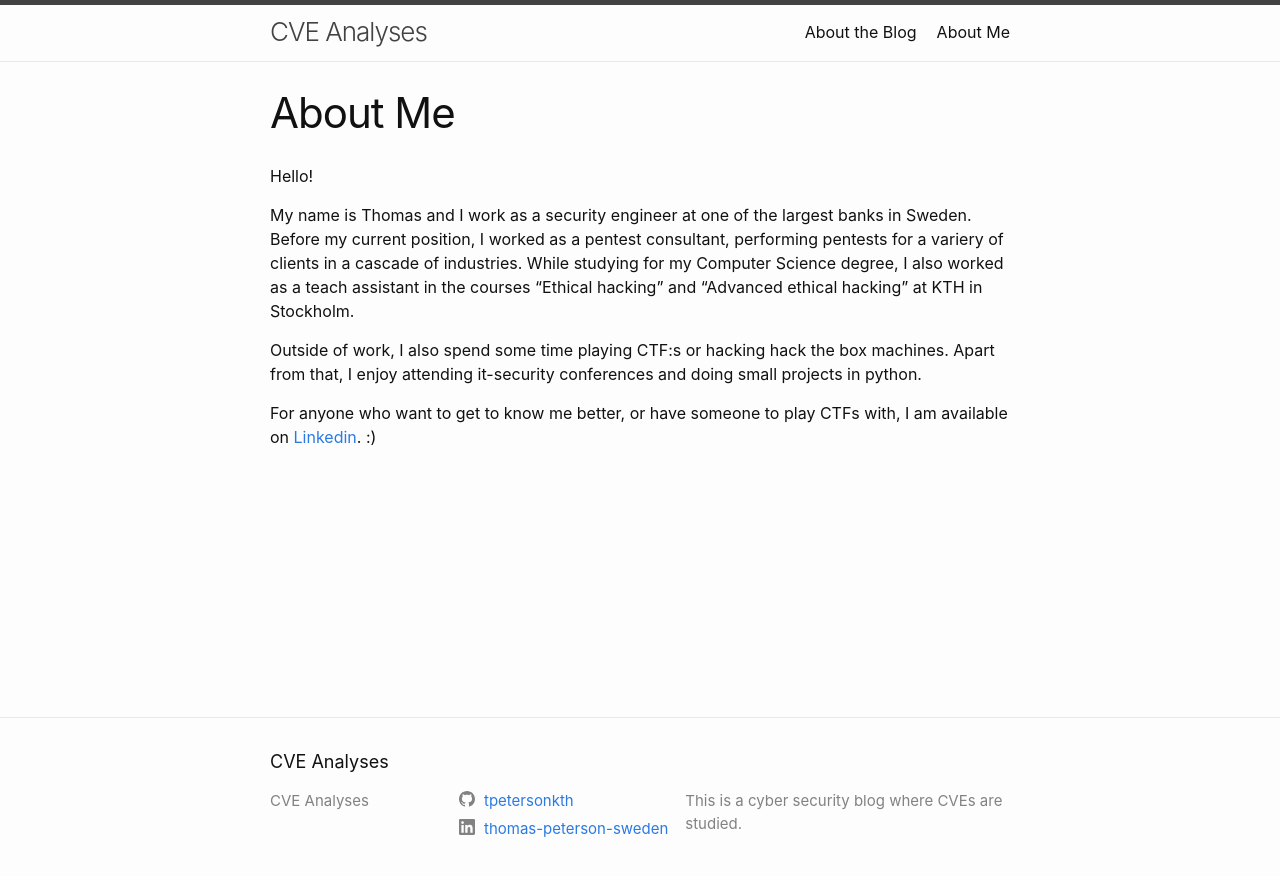
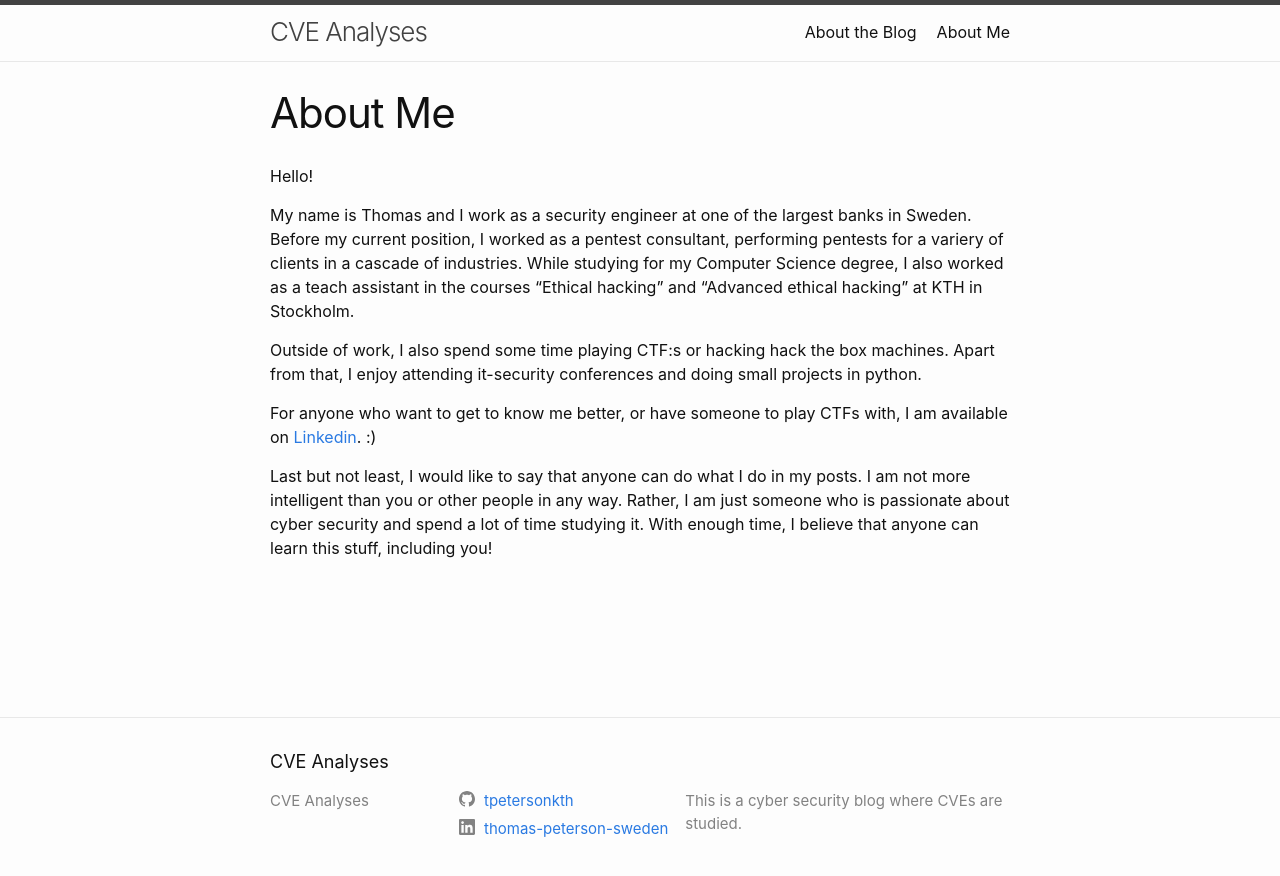
Before and after one commit to tpetersonkth/tpetersonkth.github.io, a Jekyll site: the page built from aboutMe.md, in a window 1280 px wide. Shown: the top 876 px of the page. Built offline with Jekyll 4.4.1, drawn with Linux system fonts in a browser that asks for light colours.

Commit message:
Updated about me

```diff
--- a/aboutMe.md
+++ b/aboutMe.md
@@ -11,3 +11,5 @@ My name is Thomas and I work as a security engineer at one of the largest banks
 Outside of work, I also spend some time playing CTF:s or hacking hack the box machines. Apart from that, I enjoy attending it-security conferences and doing small projects in python.
 
 For anyone who want to get to know me better, or have someone to play CTFs with, I am available on [Linkedin](https://se.linkedin.com/in/thomas-peterson-sweden). :)
+
+Last but not least, I would like to say that anyone can do what I do in my posts. I am not more intelligent than you or other people in any way. Rather, I am just someone who is passionate about cyber security and spend a lot of time studying it. With enough time, I believe that anyone can learn this stuff, including you!
```
